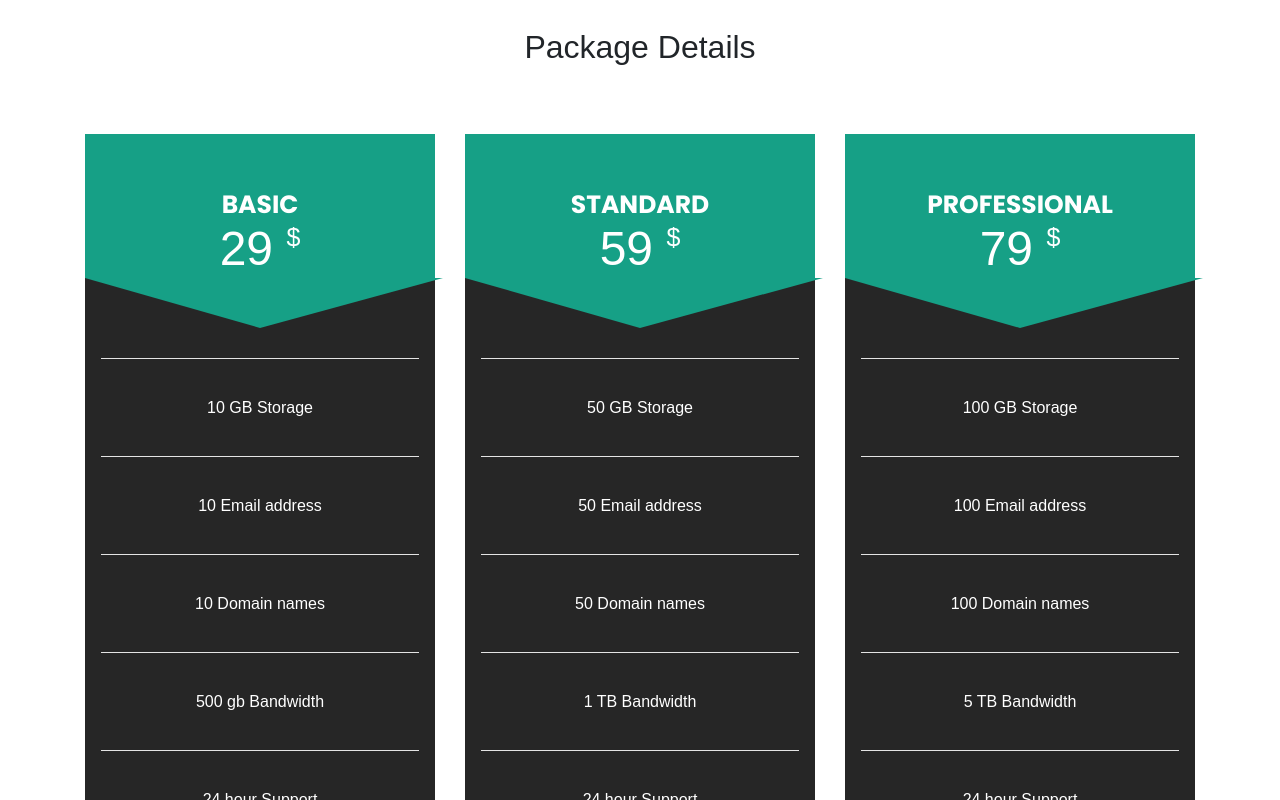
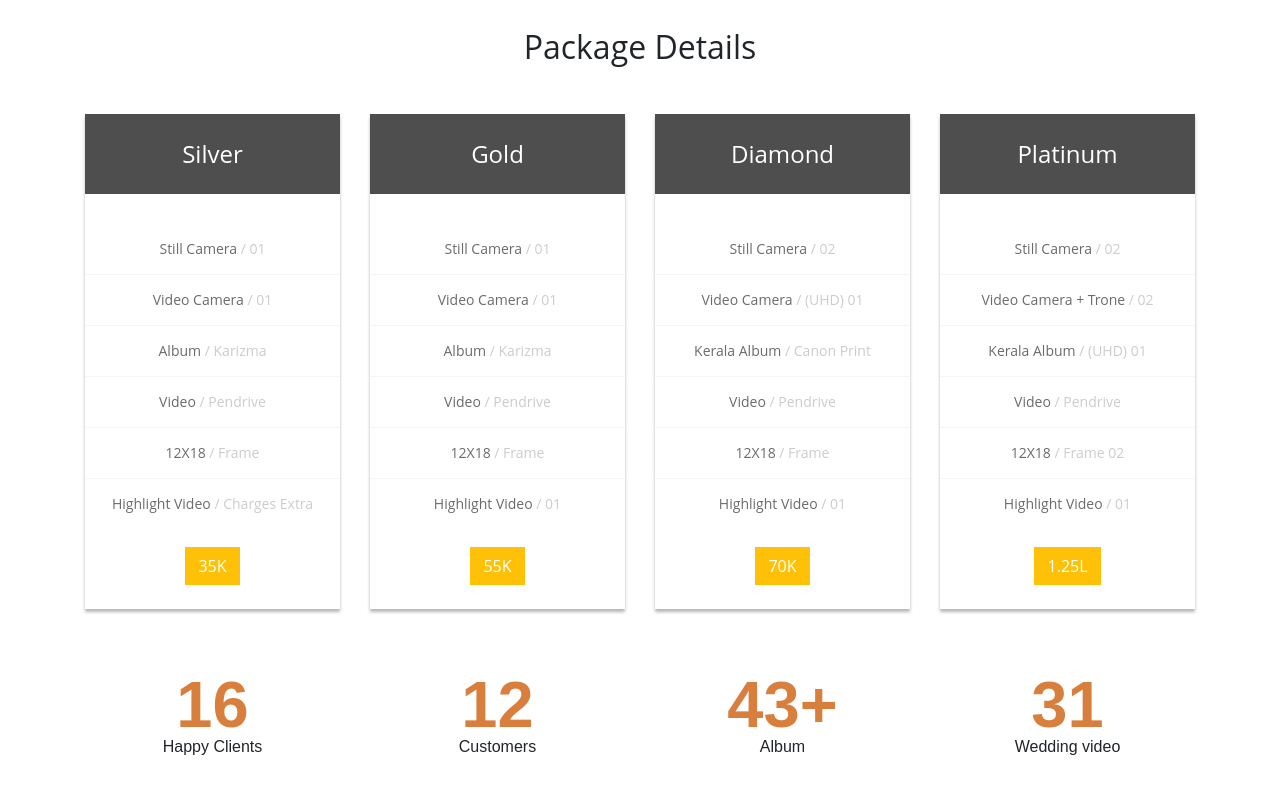
Before and after one commit to duraimuruganezhumalai/sdmhomelive, an Angular app: page / in a window 1280 px wide. Shown: the part 2140-2940 px from the top of the page. Built offline with nearby package versions, Linux system fonts and the light colour scheme.

Commit message:
home page package details section changed

```diff
--- a/src/app/about/about.component.html
+++ b/src/app/about/about.component.html
@@ -36,7 +36,7 @@
     </p>
 </div>
 <!-- End intro content -->
-<section class="service_area p_120">
+<section class="service_area p_50">
     <div class="container">
     <div class="main_title">
     <h2>Why we are the best</h2>
--- a/src/app/about/about.component.scss
+++ b/src/app/about/about.component.scss
@@ -12,9 +12,9 @@
     background: -webkit-linear-gradient(to right, #a770ef, #cf8bf3, #fdb99b);
     background: linear-gradient(to right, #a770ef, #cf8bf3, #fdb99b);
   }
-  .p_120 {
-    padding-top: 120px;
-    padding-bottom: 120px;
+  .p_50 {
+    padding-top: 50px;
+    padding-bottom: 50px;
 }
 .main_title {
     text-align: center;
--- a/src/app/home/home.component.html
+++ b/src/app/home/home.component.html
@@ -66,78 +66,75 @@
 
 <div class="container-fluid mt-5 px-0">
   <div class="fixed-img">
-    <p class="fix-qoutes text-center text-white">" The creativity and talent of the Gleam team was amazing. Pro in hinc exerci gloriatur, ius ut agam consectetuer, quo te euismod corrumpit. "</p>
+    <p class="fix-qoutes text-center text-white">" The creativity and talent of the Gleam team was amazing. Pro in hinc
+      exerci gloriatur, ius ut agam consectetuer, quo te euismod corrumpit. "</p>
   </div>
 </div>
-<!-- Pricing table -->
-<div class="pricing-area">
-  <div class="container">
-    <h2 class="text-center my-5">Package Details</h2>
-    <div class="row">
-      <div class="col-md-4 col-sm-6 col-xs-12">
-        <div class="single-price">
-          <div class="deal-top">
-            <h3>Basic</h3>
-            <h4> 29 <span class="sup">$</span> </h4>
+
+<!-- Package details-->
+  <div class="container my-5 price-ft">
+    <div class="heading text-center">
+      <!-- Heading -->
+      <h2 class="my-5">Package Details</h2>
+      <!-- <p>At lorem Ipsum available, but the majority have suffered alteration in some form by injected humour.</p> -->
     </div>
-          <div class="deal-bottom">
-            <ul class="deal-item">
-              <li>10 GB Storage</li>
-              <li>10 Email address</li>
-              <li>10 Domain names</li>
-              <li>500 gb Bandwidth </li>
-              <li>24 hour Support </li>
+    <div class="row flat">
+      <div class="col-lg-3 col-md-3 col-sm-6 col-xs-12">
+        <ul class="plan plan1">
+          <li class="plan-name">Silver</li>
+          <li class="plan-price"> <strong>Still Camera</strong> / 01 </li>
+          <li> <strong>Video Camera</strong> / 01 </li>
+          <li> <strong>Album</strong> / Karizma </li>
+          <li> <strong>Video</strong> / Pendrive</li>
+          <li> <strong>12X18</strong> / Frame</li>
+          <li> <strong>Highlight Video</strong> / Charges Extra</li>
+          <li class="plan-action"> <a href="#" class="btn btn-warning rate">35K</a> </li>
         </ul>
-            <div class="btn-area">
-              <a href="#">Contact NOW!</a>
+      </div>
+      <div class="col-lg-3 col-md-3 col-sm-6 col-xs-12">
+        <ul class="plan plan2">
+          <li class="plan-name">Gold</li>
+          <li class="plan-price"> <strong>Still Camera</strong> / 01</li>
+          <li> <strong>Video Camera</strong> / 01</li>
+          <li> <strong>Album</strong> / Karizma</li>
+          <li> <strong>Video</strong> / Pendrive</li>
+          <li> <strong>12X18</strong> / Frame</li>
+          <li> <strong>Highlight Video</strong> / 01</li>
+          <li class="plan-action"> <a href="#" class="btn btn-warning rate">55K</a> </li>
+        </ul>
+      </div>
+      <div class="col-lg-3 col-md-3 col-sm-6 col-xs-12">
+        <ul class="plan plan3">
+          <li class="plan-name">Diamond</li>
+          <li class="plan-price"> <strong>Still Camera</strong> / 02</li>
+          <li> <strong>Video Camera</strong> / (UHD) 01</li>
+          <li> <strong>Kerala Album</strong> / Canon Print</li>
+          <li> <strong>Video</strong> / Pendrive</li>
+          <li> <strong>12X18</strong> / Frame</li>
+          <li> <strong>Highlight Video</strong> / 01</li>
+          <li class="plan-action"> <a href="#" class="btn btn-warning rate">70K</a> </li>
+        </ul>
+      </div>
+      <div class="col-lg-3 col-md-3 col-sm-6 col-xs-12">
+        <ul class="plan plan4">
+          <li class="plan-name">Platinum</li>
+          <li class="plan-price"> <strong>Still Camera</strong> / 02 </li>
+          <li> <strong>Video Camera + Trone</strong> / 02</li>
+          <li> <strong>Kerala Album</strong> / (UHD) 01</li>
+          <li> <strong>Video</strong> / Pendrive</li>
+          <li> <strong>12X18</strong> / Frame 02 </li>
+          <li> <strong>Highlight Video</strong> / 01</li>
+          <li class="plan-action"> <a class="btn btn-warning rate">1.25L</a> </li>
+        </ul>
       </div>
     </div>
   </div>
-      </div>
-      <div class="col-md-4 col-sm-6 col-xs-12">
-        <div class="single-price">
-          <div class="deal-top">
-            <h3>Standard</h3>
-            <h4> 59 <span class="sup">$</span> </h4>
-          </div>
-          <div class="deal-bottom">
-            <ul class="deal-item">
-              <li>50 GB Storage</li>
-              <li>50 Email address</li>
-              <li>50 Domain names</li>
-              <li>1 TB Bandwidth </li>
-              <li>24 hour Support </li>
-            </ul>
-            <div class="btn-area">
-              <a href="#">Contact NOW!</a>
-            </div>
-          </div>
-        </div>
-      </div>
-      <div class="col-md-4 col-sm-6 col-xs-12">
-        <div class="single-price">
-          <div class="deal-top">
-            <h3>Professional</h3>
-            <h4> 79 <span class="sup">$</span> </h4>
-          </div>
-          <div class="deal-bottom">
-            <ul class="deal-item">
-              <li>100 GB Storage</li>
-              <li>100 Email address</li>
-              <li>100 Domain names</li>
-              <li>5 TB Bandwidth </li>
-              <li>24 hour Support </li>
-            </ul>
-            <div class="btn-area">
-              <a href="#">Contact NOW!</a>
-            </div>
-          </div>
-        </div>
-      </div>
-    </div>
-  </div>
-</div>
-<!-- Pricing table end-->
+      <!-- Heading -->
+
+
+
+
+
 <div class="container my-5">
   <div class="row text-center">
     <div class="col-md-3 col-sm-6">
--- a/src/app/home/home.component.scss
+++ b/src/app/home/home.component.scss
@@ -134,3 +134,92 @@ $font-40        : 40px;
 .counter{
   color: #d97f3e;
 }
+
+
+
+
+
+
+.animated {
+	/* -webkit-animation-duration: 1s; */
+	animation-duration: 1s;
+	-webkit-animation-delay: 0s;
+	animation-delay: 0s;
+}/*Price table*/
+.price-ft{
+  font-family: 'Open Sans', sans-serif;
+  font-weight: normal !important;
+  line-height: 50px !important;
+}
+.flat .plan {
+	border-radius: 0px;
+  font-size: 14px;
+  // font-family: 'Open Sans', sans-serif;
+	list-style: none;
+	padding: 0 0 20px;
+	margin: 0 0 15px;
+	background: #fff;
+	text-align: center;
+	box-shadow: 0px 3px 3px rgba(0, 0, 0, 0.29) !important;
+}
+.flat .plan li {
+	// padding: 10px 15px;
+	color: #ccc;
+  font-family: 'Open Sans', sans-serif;
+	border-top: 1px solid #f5f5f5;
+	-webkit-transition: 300ms;
+	transition: 300ms;
+}
+.flat .plan li.plan-price {
+	border-top: 0;
+  font-family: 'Open Sans', sans-serif;
+}
+.flat .plan li.plan-name {
+	border-radius: 0;
+	padding: 15px;
+	font-size: 24px;
+	// line-height: 2px;
+	color: #fff;
+	background: #4E4E4E;
+	margin-bottom: 30px;
+	border-top: 0;
+  font-family: 'Open Sans', sans-serif;
+}
+.flat .plan li > strong {
+	color: #6B6B6B;
+	font-weight: normal;
+  font-family: 'Open Sans', sans-serif;
+}
+.flat .plan li.plan-action {
+	margin-top: 10px;
+	border-top: 0;
+  font-family: 'Open Sans', sans-serif;
+}
+.flat .plan.featured {
+	-webkit-transform: scale(1.1);
+	-ms-transform: scale(1.1);
+	transform: scale(1.1);
+}
+.flat .plan.featured:hover li.plan-name, .flat .plan:hover li.plan-name, .flat .plan.featured.plan-name {
+	// background: #8fc843 !important;
+  background:  #ffa500 !important;
+}
+.customNavigation {
+	display: none;
+}
+#clients .heading {
+	margin: 0px;
+}
+.isotope-item {
+	margin: 0px;
+	padding: 0px;
+	box-sizing: border-box;
+	opacity: 1;
+}
+.isotopeWrapper article {
+	margin: 0px;
+}
+.rate{
+  color: #FFF;
+  border-radius: 0px !important;
+}
```
Lines whose indentation alone changed are shown as unchanged.
